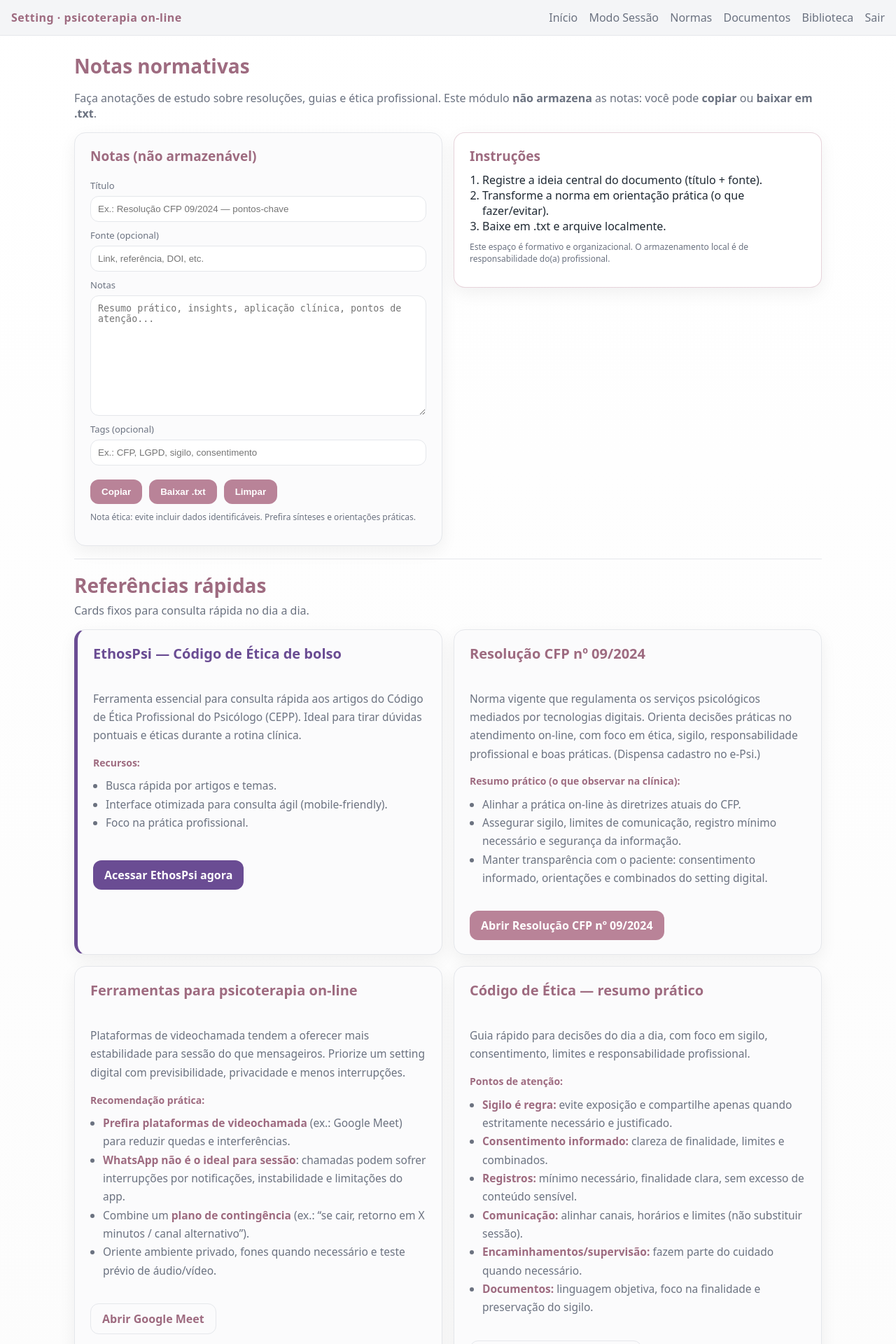
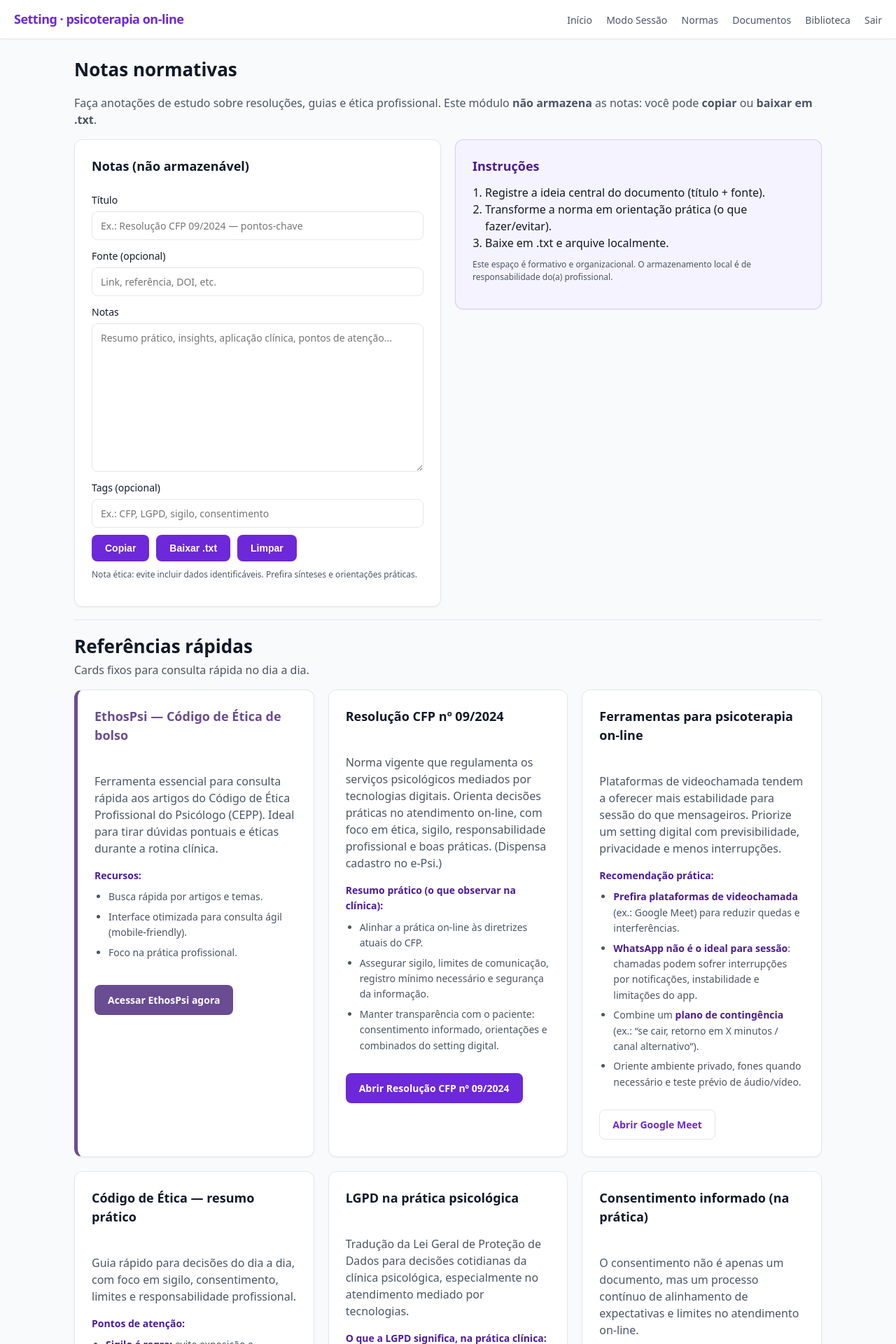
Before and after one commit to sabrinaandraderocha-cmyk/setting-psicoterapia-online, a FastAPI app: page /normas in a window 1280 px wide. Shown: the top 1920 px of the page at 70% size. Run offline with FastAPI, Linux system fonts and the light colour scheme; the visitor is signed in with stand-in values (Sample User, id 1).

Commit message:
Update styles.css

```diff
--- a/app/static/styles.css
+++ b/app/static/styles.css
@@ -1,279 +1,242 @@
+/* ==========================================================================
+   VARIÁVEIS GLOBAIS (PALETA NOVA: Roxo Profundo & Profissional)
+   ========================================================================== */
 :root {
-  --bg: #ffffff;
+  --bg: #f9fafb;           /* Fundo da página (cinza muito suave) */
 
-  /* Base neutra */
-  --card: #fbfbfc;
-  --text: #1f2933;
-  --muted: #6b7280;
+  /* Cores dos Cards e Textos */
+  --card: #ffffff;         /* Branco puro */
+  --text: #111827;         /* Preto suave (Gray 900) para leitura */
+  --muted: #4b5563;        /* Cinza médio (Gray 600) para descrições */
+  --border: #e5e7eb;       /* Bordas sutis */
 
-  /* Acento clínico discreto */
-  --accent: #b98398;
-  --accent-dark: #9e6b80;
+  /* Acento Principal (Ethos / Setting) */
+  --accent: #6D28D9;       /* Roxo vibrante (Violet 700) */
+  --accent-dark: #4C1D95;  /* Roxo escuro para hover (Violet 900) */
+  --accent-soft: #F5F3FF;  /* Fundo lavanda muito claro (Violet 50) */
 
-  --accent-soft: #f4f5f7;
-  --danger: #c53030;
-  --border: #e5e7eb;
+  /* Estados */
+  --danger: #dc2626;       /* Vermelho erro */
+  --success: #059669;      /* Verde sucesso */
 }
 
+/* ==========================================================================
+   RESET E BASE
+   ========================================================================== */
 * { box-sizing: border-box; }
 
 body {
   margin: 0;
-  font-family: system-ui, -apple-system, Segoe UI, Roboto, Arial, sans-serif;
-  background: linear-gradient(180deg, #ffffff 0%, #fafafa 100%);
+  font-family: system-ui, -apple-system, "Segoe UI", Roboto, Helvetica, Arial, sans-serif;
+  background-color: var(--bg);
   color: var(--text);
+  line-height: 1.5;
+  -webkit-font-smoothing: antialiased;
 }
 
 a {
-  color: var(--accent-dark);
+  color: var(--accent);
   text-decoration: none;
+  font-weight: 500;
+  transition: color 0.2s;
 }
 
-a:hover { color: var(--accent); }
+a:hover { color: var(--accent-dark); }
 
+/* ==========================================================================
+   LAYOUT
+   ========================================================================== */
 .container {
   max-width: 1100px;
-  margin: 24px auto;
-  padding: 0 16px;
+  margin: 0 auto;
+  padding: 24px 16px;
 }
 
-.narrow { max-width: 520px; }
+.narrow { max-width: 520px; margin: 40px auto; } /* Usado em login/signup */
 
-/* =========================
-   Topbar
-   ========================= */
+/* ==========================================================================
+   TOPBAR (NAVEGAÇÃO)
+   ========================================================================== */
 .topbar {
   display: flex;
   align-items: center;
   justify-content: space-between;
-  padding: 14px 16px;
-  background: var(--accent-soft);
+  padding: 14px 20px;
+  background: #ffffff;
   border-bottom: 1px solid var(--border);
   position: sticky;
   top: 0;
+  z-index: 100;
+  box-shadow: 0 1px 2px rgba(0,0,0,0.03);
 }
 
 .brand {
   font-weight: 800;
-  letter-spacing: 0.5px;
-  color: var(--accent-dark);
+  font-size: 18px;
+  color: var(--accent);
+  letter-spacing: -0.5px;
 }
 
 .nav a {
-  margin-left: 12px;
+  margin-left: 16px;
   color: var(--muted);
+  font-size: 14px;
 }
 
-.nav a:hover { color: var(--accent-dark); }
+.nav a:hover { color: var(--accent); }
 
-/* =========================
-   Títulos
-   ========================= */
+/* ==========================================================================
+   TIPOGRAFIA
+   ========================================================================== */
 h1 {
-  font-size: 28px;
-  margin: 0 0 12px;
-  color: var(--accent-dark);
+  font-size: 26px;
+  font-weight: 700;
+  margin: 0 0 8px;
+  color: var(--text);
 }
 
 h2 {
-  font-size: 19px;
-  margin: 0 0 10px;
-  color: var(--accent-dark);
+  font-size: 18px;
+  font-weight: 600;
+  margin: 0 0 12px;
+  color: var(--text);
 }
 
 .muted { color: var(--muted); }
 
-/* =========================
-   Layout
-   ========================= */
+/* ==========================================================================
+   GRIDS E CARDS
+   ========================================================================== */
 .grid {
   display: grid;
-  grid-template-columns: repeat(2, minmax(0, 1fr));
-  gap: 16px;
-  margin-top: 16px;
+  grid-template-columns: repeat(auto-fit, minmax(340px, 1fr));
+  gap: 20px;
+  margin-top: 20px;
 }
 
 .grid2 {
   display: grid;
-  grid-template-columns: repeat(2, minmax(0, 1fr));
-  gap: 16px;
-  margin-top: 16px;
-  align-items: start;
+  grid-template-columns: repeat(2, 1fr);
+  gap: 20px;
+  margin-top: 20px;
 }
 
-/* =========================
-   Cards base
-   ========================= */
 .card {
   background: var(--card);
   border: 1px solid var(--border);
-  border-radius: 16px;
-  padding: 20px 22px;
-  box-shadow: 0 8px 24px rgba(0,0,0,.06);
+  border-radius: 12px;
+  padding: 24px;
+  box-shadow: 0 1px 3px rgba(0,0,0,0.05);
   display: flex;
   flex-direction: column;
+  transition: box-shadow 0.2s;
 }
 
-.card.tip {
-  border-color: rgba(185, 131, 152, 0.35);
-  background: #ffffff;
+.card:hover {
+  box-shadow: 0 4px 6px -1px rgba(0, 0, 0, 0.1);
 }
 
-.card.error {
-  border-color: #c53030;
-}
-
-/* Home: força botões no fim */
-.grid .card {
-  min-height: 220px;
-}
-
-.grid .card .btn {
-  margin-top: auto;
-  align-self: flex-start;
-}
-
-/* =========================
-   Cards editoriais
-   ========================= */
+/* Estilo para Cards Editoriais (com textos longos/listas) */
 .card.editorial {
-  display: flex;
-  flex-direction: column;
   gap: 12px;
 }
-
-.card.editorial h2 {
-  font-size: 20px;
-  line-height: 1.35;
+.card.editorial ul {
+  padding-left: 20px;
+  margin: 8px 0;
+  color: var(--muted);
 }
-
-.card.editorial .content {
-  display: block;
+.card.editorial li {
+  margin-bottom: 6px;
 }
-
-.card.editorial p,
-.card.editorial li {
-  font-size: 15.5px;
-  line-height: 1.7;
-}
-
-.card.editorial ul {
-  padding-left: 18px;
-  margin-top: 8px;
-}
-
 .card.editorial strong {
-  font-weight: 600;
   color: var(--accent-dark);
 }
 
-/* =========================
-   Itens internos
-   ========================= */
-.item {
-  border-top: 1px solid var(--border);
-  padding-top: 12px;
-  margin-top: 12px;
+/* Card de Dicas/Instruções */
+.card.tip {
+  background-color: var(--accent-soft);
+  border-color: rgba(109, 40, 217, 0.2); /* Roxo transparente */
+}
+.card.tip h2 {
+  color: var(--accent-dark);
 }
 
-.itemhead {
-  display: flex;
-  justify-content: space-between;
-  gap: 10px;
-  align-items: baseline;
+/* ==========================================================================
+   FORMULÁRIOS
+   ========================================================================== */
+label {
+  display: block;
+  margin: 12px 0 6px;
+  color: var(--text);
+  font-size: 14px;
+  font-weight: 500;
 }
 
-/* =========================
-   Tags
-   ========================= */
-.tag {
-  display: inline-block;
-  padding: 4px 10px;
-  border: 1px solid rgba(185, 131, 152, 0.35);
-  border-radius: 999px;
-  color: var(--muted);
-  margin: 8px 6px 0 0;
-  font-size: 12px;
+input, select, textarea {
+  width: 100%;
   background: #fff;
+  color: var(--text);
+  border: 1px solid var(--border);
+  border-radius: 8px;
+  padding: 10px 12px;
+  font-size: 14px;
+  font-family: inherit;
+  transition: border-color 0.2s, box-shadow 0.2s;
 }
 
-/* =========================
-   Formulários
-   ========================= */
-label {
-  display: block;
-  margin: 10px 0 6px;
-  color: var(--muted);
-  font-size: 13px;
+input:focus, select:focus, textarea:focus {
+  outline: none;
+  border-color: var(--accent);
+  box-shadow: 0 0 0 3px rgba(109, 40, 217, 0.15); /* Glow roxo */
 }
 
-input,
-select,
-textarea {
-  width: 100%;
-  background: #ffffff;
-  color: var(--text);
-  border: 1px solid var(--border);
-  border-radius: 12px;
-  padding: 10px;
+textarea { resize: vertical; min-height: 100px; }
+
+/* ==========================================================================
+   BOTÕES
+   ========================================================================== */
+button, .btn {
+  display: inline-flex;
+  align-items: center;
+  justify-content: center;
+  background: var(--accent);
+  color: #ffffff;
+  border: 1px solid transparent;
+  border-radius: 8px;
+  padding: 10px 18px;
+  font-size: 14px;
+  font-weight: 600;
+  cursor: pointer;
+  transition: all 0.2s;
+  text-decoration: none;
 }
 
-input:focus,
-select:focus,
-textarea:focus {
-  border-color: var(--accent);
+button:hover, .btn:hover {
+  background: var(--accent-dark);
+  color: #ffffff;
 }
 
-textarea { resize: vertical; }
-
-/* =========================
-   Botões
-   ========================= */
-button,
-.btn {
-  margin-top: 10px;
-  background: var(--accent);
-  color: #ffffff;
-  border: none;
-  border-radius: 12px;
-  padding: 10px 16px;
-  font-weight: 600;
-  cursor: pointer;
-}
-
-button:hover,
-.btn:hover {
-  background: var(--accent-dark);
-}
-
-button.danger {
-  background: var(--danger);
-}
-
+/* Botão Secundário (Outline) */
 .btn.secondary {
   background: transparent;
-  color: var(--accent-dark);
+  color: var(--accent);
   border: 1px solid var(--border);
 }
 
 .btn.secondary:hover {
   background: var(--accent-soft);
+  border-color: var(--accent);
+  color: var(--accent-dark);
 }
 
-/* =========================
-   Blocos de texto
-   ========================= */
-.pre {
-  background: #ffffff;
-  border: 1px solid var(--border);
-  border-radius: 12px;
-  padding: 12px;
-  white-space: pre-wrap;
+/* Botão de Perigo */
+button.danger, .btn.danger {
+  background: var(--danger);
+  color: white;
 }
+button.danger:hover { background: #b91c1c; }
 
-/* =========================
-   Utilidades
-   ========================= */
+/* Grupo de Botões (Auth Actions) */
 .row {
   display: flex;
   gap: 10px;
@@ -281,83 +244,62 @@ button.danger {
   flex-wrap: wrap;
 }
 
-hr {
-  border: none;
-  border-top: 1px solid var(--border);
-  margin: 14px 0;
+.auth-actions {
+  display: flex;
+  gap: 12px;
+  width: 100%;
+}
+.auth-actions .btn {
+  flex: 1;
+  text-align: center;
 }
 
-/* =========================
-   Rodapé / Aviso ético
-   ========================= */
-.footer {
-  margin-top: 48px;
-  padding: 28px 16px 40px; /* 👈 espaço lateral corrigido */
-  background: #fafafa;
-  border-top: 1px solid var(--border);
-  font-size: 13.5px;
-  line-height: 1.6;
-  color: var(--muted);
+/* ==========================================================================
+   TAGS E UTILITÁRIOS
+   ========================================================================== */
+.tag {
+  display: inline-block;
+  padding: 2px 10px;
+  border-radius: 99px;
+  font-size: 12px;
+  font-weight: 500;
+  background: var(--accent-soft);
+  color: var(--accent-dark);
+  border: 1px solid rgba(109, 40, 217, 0.2);
+  margin-right: 6px;
 }
 
-.footer .footer-inner {
-  max-width: 1100px;
-  margin: 0 auto;
+hr {
+  border: 0;
+  height: 1px;
+  background: var(--border);
+  margin: 24px 0;
 }
 
-.footer strong {
-  color: var(--accent-dark);
+/* ==========================================================================
+   RESPONSIVO
+   ========================================================================== */
+@media (max-width: 768px) {
+  .grid2 { grid-template-columns: 1fr; }
+  .nav { display: none; } /* Simples hide para mobile, ideal seria menu burger */
+  .topbar { padding: 12px 16px; }
+  .container { padding: 16px; }
 }
 
-/* =========================
-   Responsivo
-   ========================= */
-@media (max-width: 900px) {
-  .grid, .grid2 { grid-template-columns: 1fr; }
-  .nav { display: none; }
-  .grid .card { min-height: auto; }
+/* ==========================================================================
+   MODO ESCURO (Opcional - mantido caso use JS para ativar)
+   ========================================================================== */
+body.dark-mode {
+  --bg: #0f172a;
+  --card: #1e293b;
+  --text: #f3f4f6;
+  --muted: #9ca3af;
+  --border: #334155;
+  --accent-soft: #1e293b;
 }
 
-/* =========================
-   Modo Sigilo
-   ========================= */
-.privacy-blur main,
-.privacy-blur header,
-.privacy-blur footer {
-  filter: blur(14px);
+body.dark-mode input,
+body.dark-mode textarea {
+  background: #0f172a;
+  color: #fff;
 }
-
-/* =========================
-   Modo Escuro
-   ========================= */
-.dark-mode {
-  background: #111827 !important;
-  color: #e5e7eb !important;
-}
-
-.dark-mode .topbar {
-  background: #0b1220 !important;
-  border-bottom: 1px solid #1f2937 !important;
-}
-
-.dark-mode .card {
-  background: #0f172a !important;
-  border-color: #1f2937 !important;
-}
-
-.dark-mode .footer {
-  background: #0b1220;
-  border-top: 1px solid #1f2937;
-  color: #9ca3af;
-}
-
-/* =========================
-   🔧 AJUSTE: botões de login do mesmo tamanho
-   (use no login.html: <div class="row auth-actions">...)
-   ========================= */
-.auth-actions .btn,
-.auth-actions button,
-.auth-actions a.btn {
-  min-width: 150px;
-  justify-content: center;
-}
```
